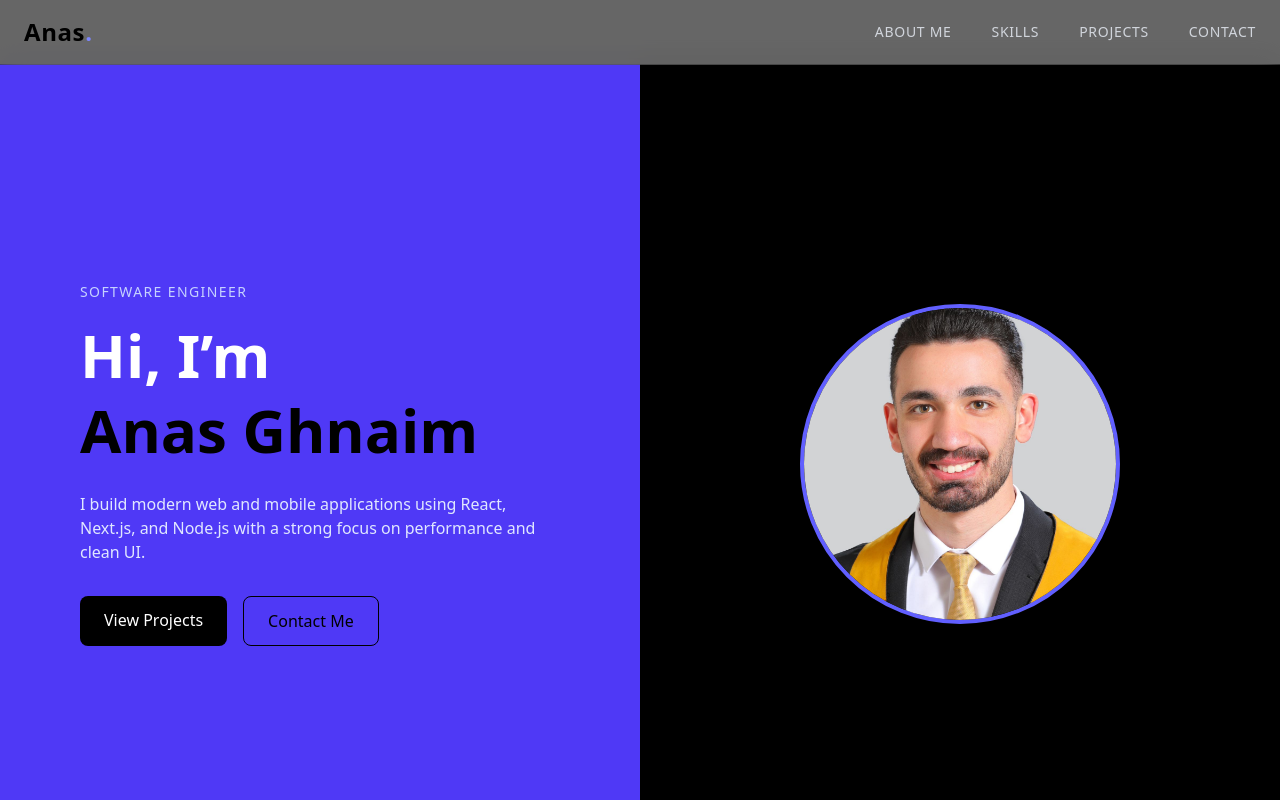
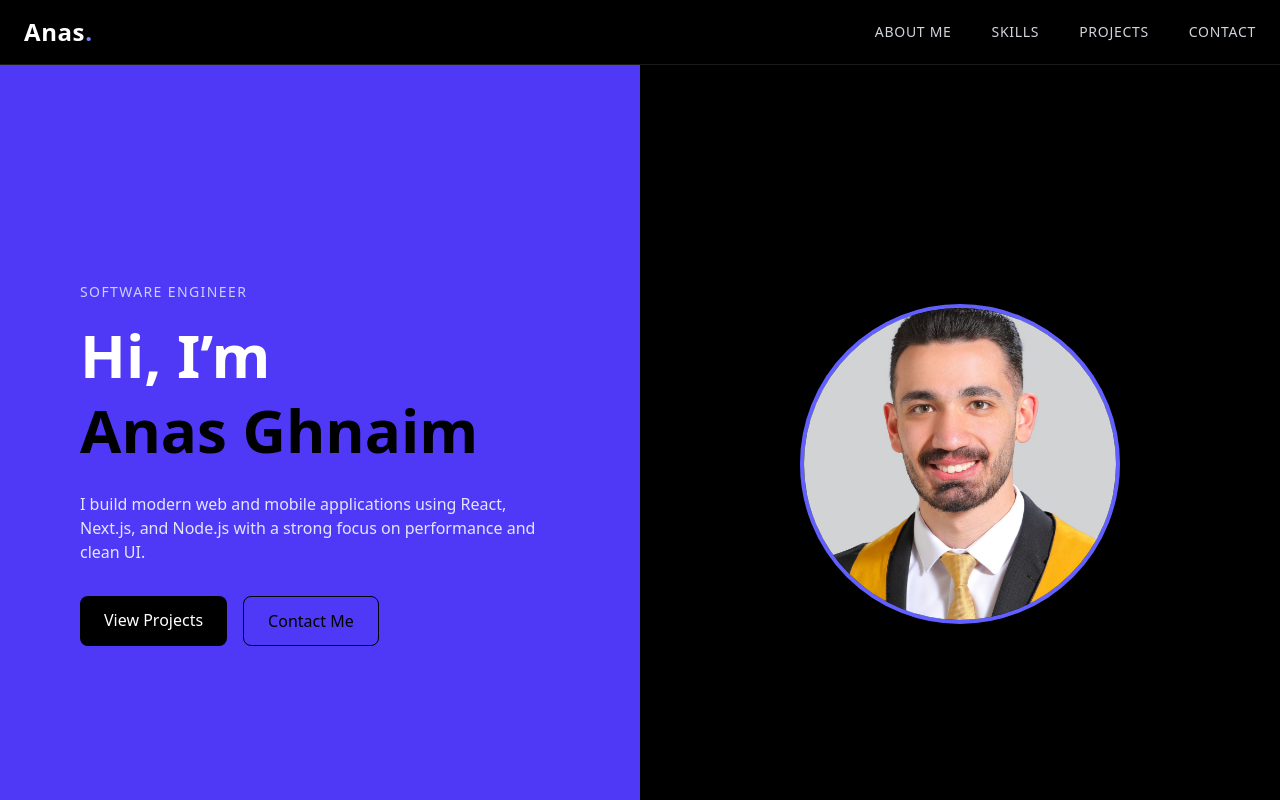
Before and after one commit to AnasGhnaim/portfolio, a Next.js app: page / in a window 1280 px wide. Shown: the top 800 px of the page. Built offline with nearby package versions, Linux system fonts and the light colour scheme.

Commit message:
change somenavbar things

```diff
--- a/components/nav.tsx
+++ b/components/nav.tsx
@@ -14,12 +14,12 @@ export default function Navbar() {
   const [open, setOpen] = useState(false);
 
   return (
-    <nav className="fixed top-0 left-0 w-full z-50 bg-black/60 backdrop-blur-md border-b border-white/10">
+    <nav className=" bg-black fixed top-0 left-0 w-full z-50  backdrop-blur-md border-b border-white/10">
       <div className="max-w-7xl mx-auto px-6 py-4 flex items-center justify-between">
         {/* Logo / Name */}
         <Link
           href="/"
-          className="text-2xl font-bold tracking-wide hover:text-indigo-500"
+          className="text-2xl font-bold text-white tracking-wide hover:text-indigo-500"
         >
           Anas<span className="text-indigo-400 hover:text-indigo-500">.</span>
         </Link>
```
